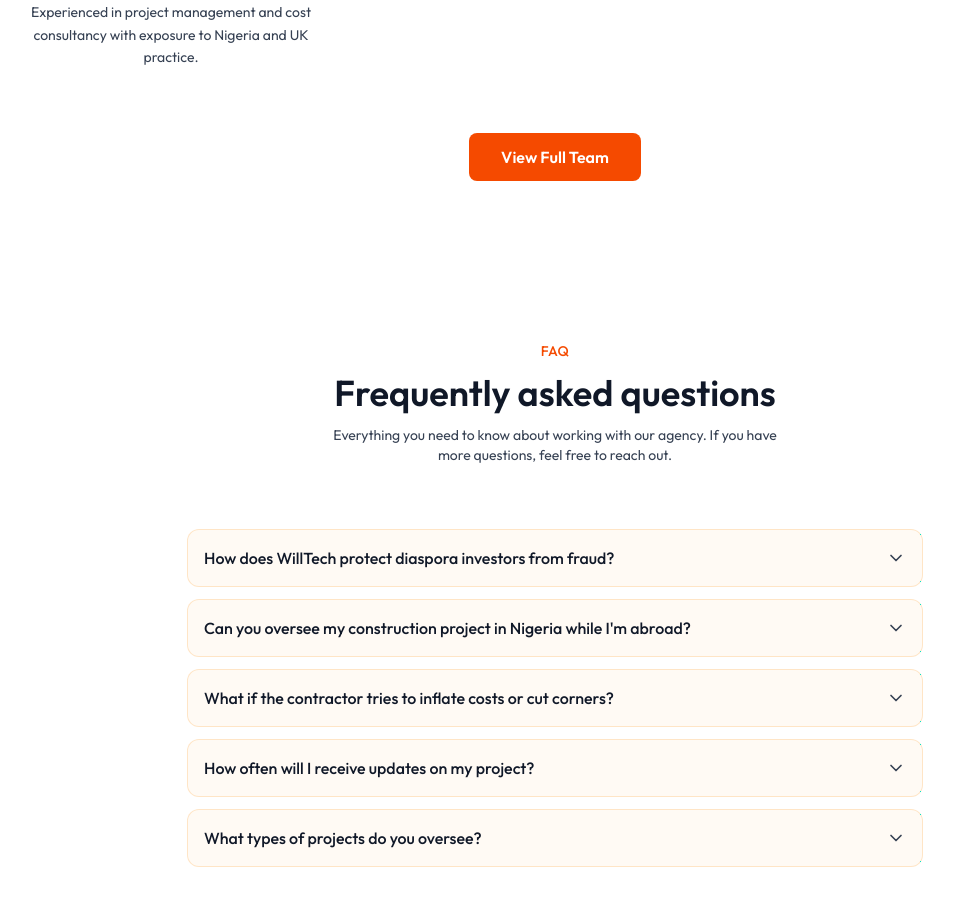
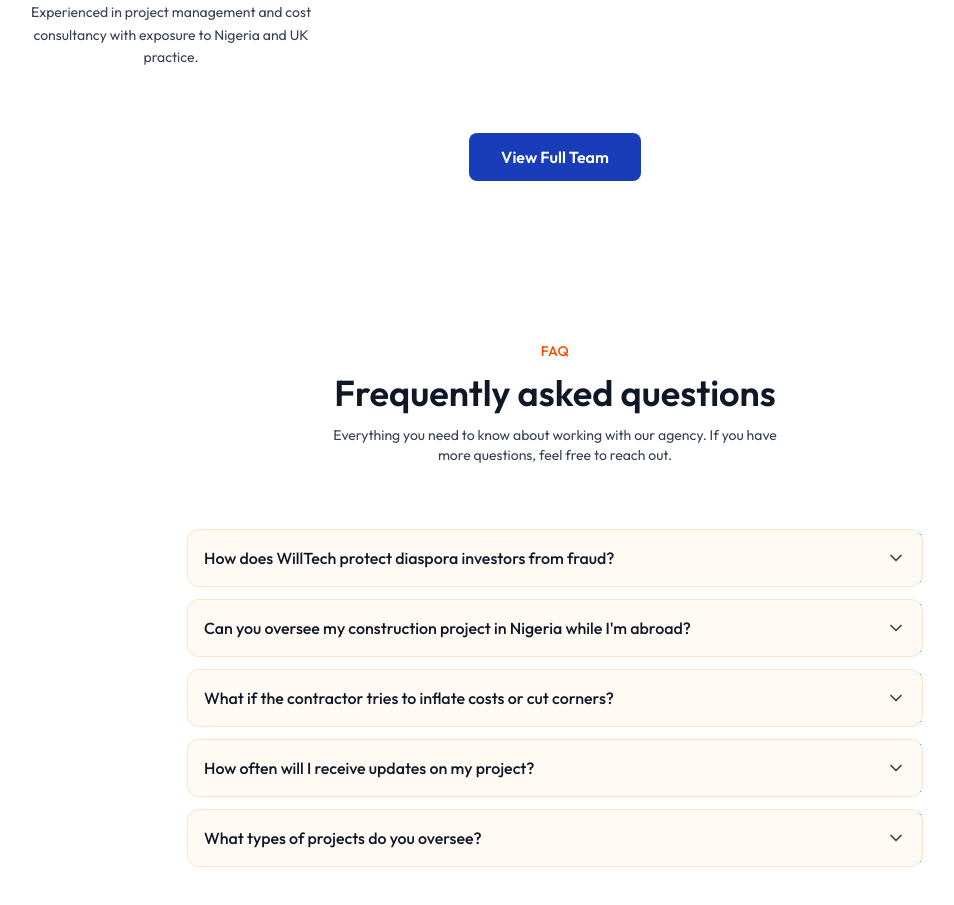
Before and after one commit to hyperexchange-tech/willtech, a Next.js app: page / in a window 1280 px wide. Shown: the part 5020-5925 px from the top of the page, without its empty margins (85-1039 px from the left). Built offline with nearby package versions, Linux system fonts and the light colour scheme.

Commit message:
Update Team.tsx

```diff
--- a/components/Team.tsx
+++ b/components/Team.tsx
@@ -67,7 +67,7 @@ export default function Team() {
                     transition={{ type: "spring", stiffness: 250, damping: 70, mass: 1, delay: 0.3 }}
                     className="text-center mt-12"
                 >
-                    <Link href="" className="inline-block px-8 py-3 bg-orange-600 hover:bg-orange-700 text-white font-semibold rounded-lg transition-colors duration-300">
+                    <Link href="" className="inline-block px-8 py-3 bg-blue-800 hover:bg-orange-700 text-white font-semibold rounded-lg transition-colors duration-300">
                         View Full Team
                     </Link>
                 </motion.div>
```
